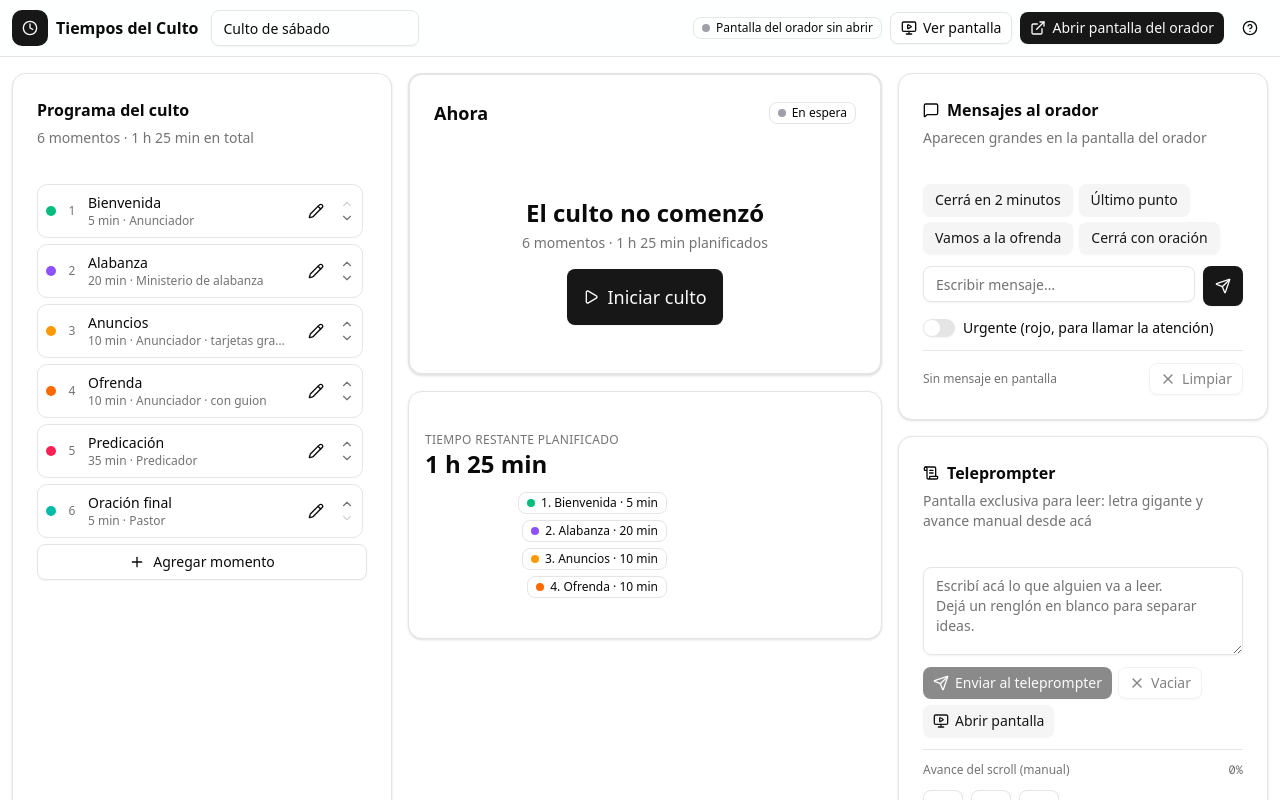
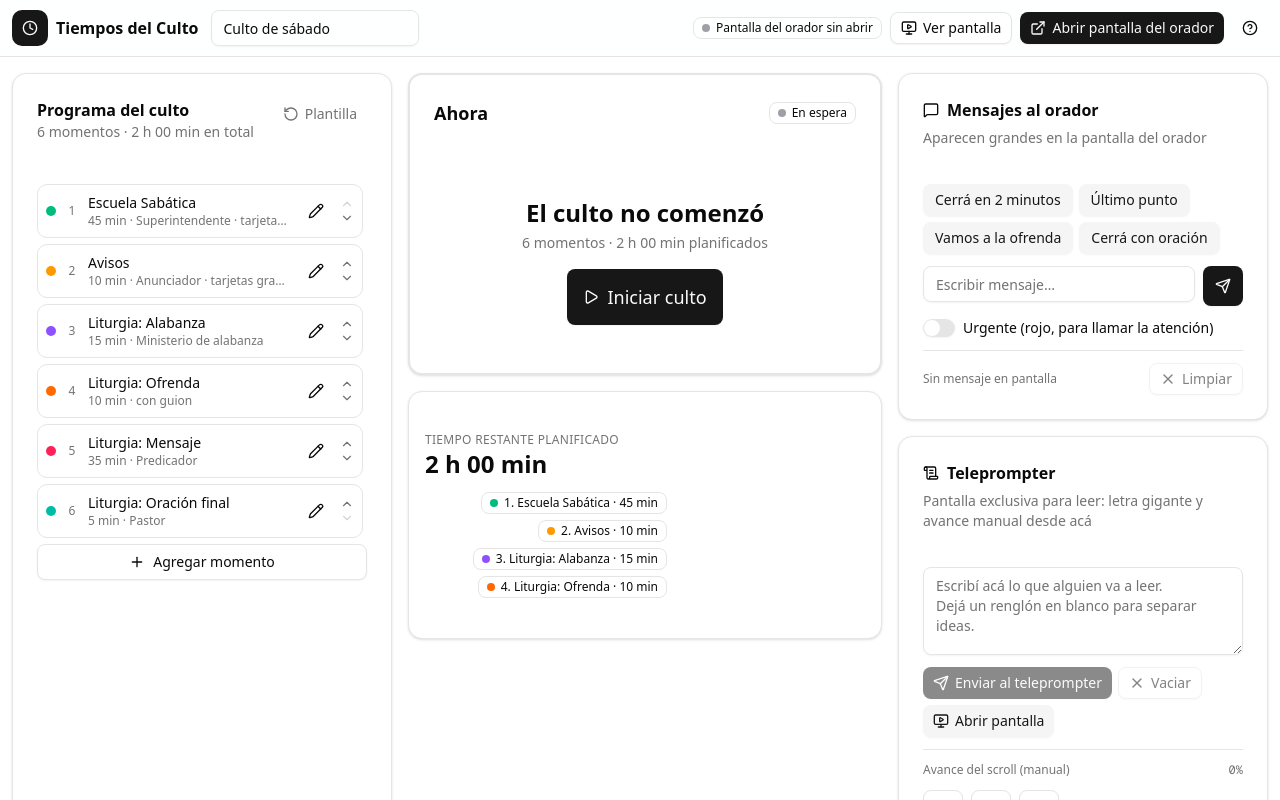
Before and after one commit to josebrizzi/CULTO-SABATICO, a Next.js app: page / in a window 1280 px wide. Shown: the top 800 px of the page. Built offline with nearby package versions, Linux system fonts and the light colour scheme.

Commit message:
Add files via upload

```diff
--- a/src/components/panel-view.tsx
+++ b/src/components/panel-view.tsx
@@ -70,6 +70,7 @@ import {
   cardsActive,
   currentSegment,
   currentSlide,
+  defaultSegments,
   elapsedCurrent,
   fmtHMS,
   fmtMin,
@@ -742,10 +743,32 @@ export default function PanelView() {
         {/* Programa */}
         <Card className="order-2 lg:order-1">
           <CardHeader className="pb-3">
-            <CardTitle className="text-base">Programa del culto</CardTitle>
-            <CardDescription>
-              {state.segments.length} momentos · {fmtMin(totalMin)} en total
-            </CardDescription>
+            <div className="flex items-start justify-between gap-2">
+              <div>
+                <CardTitle className="text-base">Programa del culto</CardTitle>
+                <CardDescription>
+                  {state.segments.length} momentos · {fmtMin(totalMin)} en total
+                </CardDescription>
+              </div>
+              <Button
+                size="sm"
+                variant="ghost"
+                className="h-8 shrink-0 text-muted-foreground"
+                title="Cargar de nuevo el programa sabático de ejemplo (reemplaza los momentos actuales)"
+                aria-label="Cargar plantilla sabática"
+                onClick={() => {
+                  if (
+                    window.confirm(
+                      "¿Cargar de nuevo el programa sabático de ejemplo? Se reemplazan los momentos actuales.",
+                    )
+                  ) {
+                    mutate((p) => ({ ...p, segments: defaultSegments(), slideIndex: 0 }));
+                  }
+                }}
+              >
+                <RotateCcw className="h-3.5 w-3.5" aria-hidden="true" /> Plantilla
+              </Button>
+            </div>
           </CardHeader>
           <CardContent className="space-y-1.5">
             <div className="max-h-[62vh] space-y-1.5 overflow-y-auto pr-1 scrollbar-thin">
--- a/src/lib/show.ts
+++ b/src/lib/show.ts
@@ -150,31 +150,53 @@ function seg(
 
 export function defaultSegments(): Segment[] {
   return [
-    seg("Bienvenida", 5, "timer", "emerald", "Anunciador", [
-      "Saludo a la congregación",
-      "Bienvenida especial a las visitas",
-      "Invitación a ponerse de pie para la alabanza",
-    ], ""),
-    seg("Alabanza", 20, "timer", "violet", "Ministerio de alabanza", [], ""),
-    seg("Anuncios", 10, "script", "amber", "Anunciador", [
+    seg("Escuela Sabática", 45, "script", "emerald", "Superintendente", [
+      "Inicio",
+      "Oración",
+      "Misionero",
+      "Oración del maestro",
+      "Desarrollo de la clase",
+      "Minutos misioneros",
+      "Oración",
+      "Cierre",
+    ], "", true),
+    seg("Avisos", 10, "script", "amber", "Anunciador", [
+      "Culto de oración: martes 20:00",
+      "Sociedad de jóvenes: martes 18:00 (puede cambiar en invierno/verano)",
       "Bienvenida a las visitas: quedate después del culto para conocernos",
-      "Reunión de oración: miércoles 19:30",
-      "Culto de jóvenes: viernes 20:00",
       "Recordar la ofrenda del día",
-    ], "No olvidar: mencionar el salón de niños y quién se encarga este sábado.\nCerrar pasando a la ofrenda.", true),
-    seg("Ofrenda", 10, "script", "orange", "Anunciador", [
+    ], "No olvidar: mencionar el salón de niños y quién se encarga este sábado.\nCerrar pasando a la liturgia.", true),
+    seg("Liturgia: Alabanza", 15, "timer", "violet", "Ministerio de alabanza", [], ""),
+    seg("Liturgia: Ofrenda", 10, "script", "orange", "", [
       "Pasaje bíblico breve",
       "Oración por la ofrenda",
       "Recibir las ofrendas mientras se alaba",
     ], ""),
-    seg("Predicación", 35, "timer", "rose", "Predicador", [
+    seg("Liturgia: Mensaje", 35, "timer", "rose", "Predicador", [
       "Título del mensaje",
       "Punto 1",
       "Punto 2",
       "Aplicación y llamado final",
     ], ""),
-    seg("Oración final", 5, "timer", "teal", "Pastor", [], ""),
+    seg("Liturgia: Oración final", 5, "timer", "teal", "Pastor", [], ""),
   ];
+}
+
+/** Títulos y minutos de la plantilla vieja (para poder actualizarla sola). */
+const OLD_TEMPLATE_SHAPE: [string, number][] = [
+  ["Bienvenida", 5],
+  ["Alabanza", 20],
+  ["Anuncios", 10],
+  ["Ofrenda", 10],
+  ["Predicación", 35],
+  ["Oración final", 5],
+];
+
+function isOldTemplate(segs: Segment[]): boolean {
+  return (
+    segs.length === OLD_TEMPLATE_SHAPE.length &&
+    segs.every((s, i) => s.title === OLD_TEMPLATE_SHAPE[i][0] && s.minutes === OLD_TEMPLATE_SHAPE[i][1])
+  );
 }
 
 export function defaultState(): ShowState {
@@ -281,11 +303,14 @@ function normalize(raw: unknown): ShowState | null {
     // Migración: los momentos llamados "Anuncios" pasan a tarjetas automáticamente
     cards: asBool(x.cards, /anunci/i.test(asStr(x.title, ""))),
   }));
+  // Migración de plantilla: si el programa guardado sigue siendo el ejemplo viejo
+  // (sin personalizar), traer el programa sabático nuevo.
+  const finalSegments = isOldTemplate(segments) ? defaultSegments() : segments;
   const status = asStr(r.status, "idle");
   return {
     rev: asNum(r.rev, 1),
     serviceTitle,
-    segments,
+    segments: finalSegments,
     currentIndex: Math.trunc(asNum(r.currentIndex, -1)),
     status: (["idle", "running", "paused", "finished"] as const).includes(
       status as ShowStatus,
```
